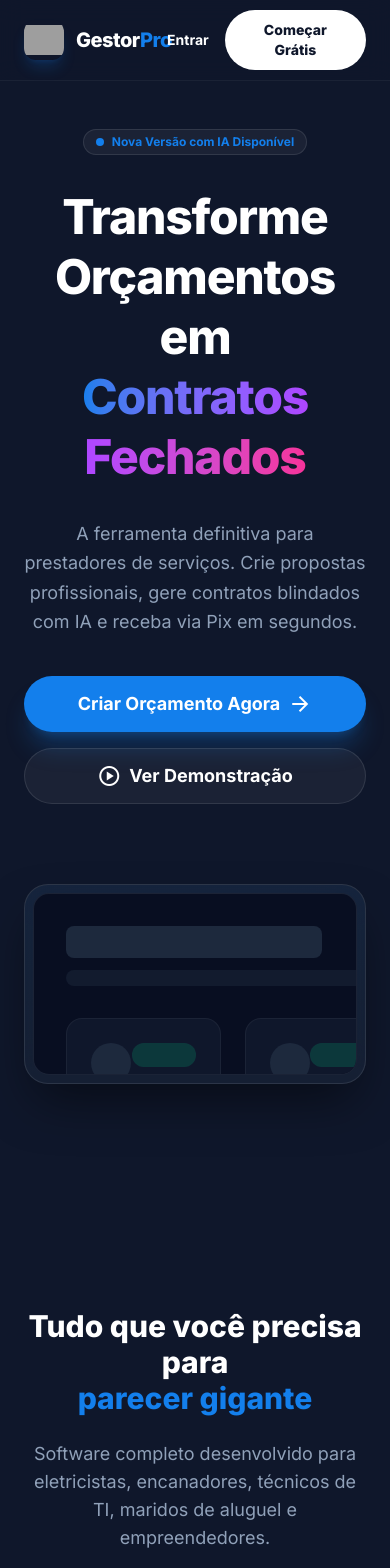
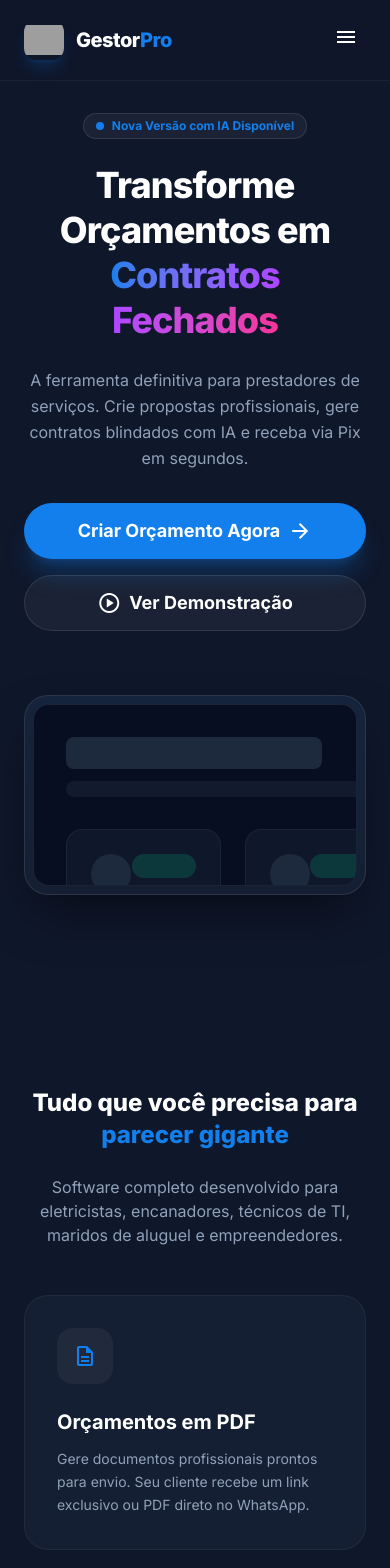
Before and after one commit to Ronickbr/Gestor_Pro, a React (Vite) app: page / in a window 390 px wide. Shown: the top 1568 px of the page. Built offline with nearby package versions, Linux system fonts and the light colour scheme; grey boxes are pictures that could not be loaded.

Commit message:
feat(mobile): improve landing page responsiveness and add mobile menu

```diff
--- a/pages/LandingPage.tsx
+++ b/pages/LandingPage.tsx
@@ -1,9 +1,10 @@
-import React, { useEffect } from 'react';
+import React, { useEffect, useState } from 'react';
 import { useNavigate } from 'react-router-dom';
 import { supabase } from '../lib/supabase';
 
 const LandingPage: React.FC = () => {
     const navigate = useNavigate();
+    const [isMobileMenuOpen, setIsMobileMenuOpen] = useState(false);
 
     useEffect(() => {
         const checkSession = async () => {
@@ -19,6 +20,7 @@ const LandingPage: React.FC = () => {
         const element = document.getElementById(id);
         if (element) {
             element.scrollIntoView({ behavior: 'smooth' });
+            setIsMobileMenuOpen(false);
         }
     };
 
@@ -31,12 +33,16 @@ const LandingPage: React.FC = () => {
                         <img src="https://i.imgur.com/6i2hhmf.png" className="size-10 object-contain rounded-xl shadow-lg shadow-primary/20" alt="Logo" />
                         <span className="font-black text-xl tracking-tight">Gestor<span className="text-primary">Pro</span></span>
                     </div>
+
+                    {/* Desktop Menu */}
                     <div className="hidden md:flex items-center gap-8 text-sm font-medium text-slate-300">
                         <button onClick={() => scrollToSection('features')} className="hover:text-white transition-colors">Funcionalidades</button>
                         <button onClick={() => scrollToSection('benefits')} className="hover:text-white transition-colors">Benefícios</button>
                         <button onClick={() => scrollToSection('pricing')} className="hover:text-white transition-colors">Planos</button>
                     </div>
-                    <div className="flex items-center gap-4">
+
+                    {/* Desktop Actions */}
+                    <div className="hidden md:flex items-center gap-4">
                         <button
                             onClick={() => navigate('/login')}
                             className="text-sm font-bold text-white hover:text-primary transition-colors"
@@ -50,37 +56,82 @@ const LandingPage: React.FC = () => {
                             Começar Grátis
                         </button>
                     </div>
+
+                    {/* Mobile Menu Button */}
+                    <button
+                        className="md:hidden p-2 text-white active:scale-95 transition-transform"
+                        onClick={() => setIsMobileMenuOpen(!isMobileMenuOpen)}
+                        aria-label="Menu"
+                    >
+                        <span className="material-symbols-outlined text-3xl">
+                            {isMobileMenuOpen ? 'close' : 'menu'}
+                        </span>
+                    </button>
                 </div>
+
+                {/* Mobile Menu Overlay */}
+                {isMobileMenuOpen && (
+                    <div className="fixed inset-0 top-20 z-40 bg-slate-900/95 backdrop-blur-xl border-t border-white/5 md:hidden animate-in slide-in-from-top-5 duration-200 flex flex-col p-6 gap-6 h-[calc(100vh-80px)] overflow-y-auto">
+                        <div className="flex flex-col gap-2 text-lg font-medium text-slate-300">
+                            <button onClick={() => scrollToSection('features')} className="text-left hover:text-white py-4 border-b border-white/5 flex items-center justify-between group">
+                                Funcionalidades
+                                <span className="material-symbols-outlined opacity-0 group-hover:opacity-100 transition-opacity">chevron_right</span>
+                            </button>
+                            <button onClick={() => scrollToSection('benefits')} className="text-left hover:text-white py-4 border-b border-white/5 flex items-center justify-between group">
+                                Benefícios
+                                <span className="material-symbols-outlined opacity-0 group-hover:opacity-100 transition-opacity">chevron_right</span>
+                            </button>
+                            <button onClick={() => scrollToSection('pricing')} className="text-left hover:text-white py-4 border-b border-white/5 flex items-center justify-between group">
+                                Planos
+                                <span className="material-symbols-outlined opacity-0 group-hover:opacity-100 transition-opacity">chevron_right</span>
+                            </button>
+                        </div>
+                        <div className="flex flex-col gap-4 mt-auto pb-8">
+                            <button
+                                onClick={() => navigate('/login')}
+                                className="w-full h-14 text-white font-bold border border-white/10 rounded-xl hover:bg-white/5 flex items-center justify-center gap-2"
+                            >
+                                Entrar
+                            </button>
+                            <button
+                                onClick={() => navigate('/login')}
+                                className="w-full h-14 bg-white text-slate-900 rounded-xl font-black hover:bg-slate-200 flex items-center justify-center gap-2 shadow-xl"
+                            >
+                                Começar Grátis <span className="material-symbols-outlined">arrow_forward</span>
+                            </button>
+                        </div>
+                    </div>
+                )}
             </nav>
 
             {/* Hero Section */}
-            <section className="relative pt-32 pb-20 md:pt-48 md:pb-32 px-6 overflow-hidden">
+            <section className="relative pt-28 pb-16 md:pt-48 md:pb-32 px-6 overflow-hidden">
                 <div className="absolute top-0 left-1/2 -translate-x-1/2 w-[1000px] h-[500px] bg-primary/20 blur-[120px] rounded-full -z-10 pointer-events-none"></div>
                 <div className="max-w-5xl mx-auto text-center">
-                    <div className="inline-flex items-center gap-2 px-3 py-1 rounded-full bg-white/5 border border-white/10 text-xs font-bold text-primary mb-8 animate-in fade-in slide-in-from-bottom-4 duration-700">
+                    <div className="inline-flex items-center gap-2 px-3 py-1 rounded-full bg-white/5 border border-white/10 text-xs font-bold text-primary mb-6 md:mb-8 animate-in fade-in slide-in-from-bottom-4 duration-700">
                         <span className="relative flex h-2 w-2">
                             <span className="animate-ping absolute inline-flex h-full w-full rounded-full bg-primary opacity-75"></span>
                             <span className="relative inline-flex rounded-full h-2 w-2 bg-primary"></span>
                         </span>
                         Nova Versão com IA Disponível
                     </div>
-                    <h1 className="text-5xl md:text-7xl font-black tracking-tight mb-8 leading-tight animate-in fade-in slide-in-from-bottom-8 duration-700 delay-100">
+                    <h1 className="text-4xl md:text-5xl lg:text-7xl font-black tracking-tight mb-6 md:mb-8 leading-tight animate-in fade-in slide-in-from-bottom-8 duration-700 delay-100">
                         Transforme Orçamentos em <br />
                         <span className="text-transparent bg-clip-text bg-gradient-to-r from-primary via-purple-500 to-pink-500">Contratos Fechados</span>
                     </h1>
-                    <p className="text-lg md:text-xl text-slate-400 mb-10 max-w-2xl mx-auto leading-relaxed animate-in fade-in slide-in-from-bottom-8 duration-700 delay-200">
+                    <p className="text-base md:text-xl text-slate-400 mb-8 md:mb-10 max-w-2xl mx-auto leading-relaxed animate-in fade-in slide-in-from-bottom-8 duration-700 delay-200">
                         A ferramenta definitiva para prestadores de serviços. Crie propostas profissionais, gere contratos blindados com IA e receba via Pix em segundos.
                     </p>
                     <div className="flex flex-col md:flex-row items-center justify-center gap-4 animate-in fade-in slide-in-from-bottom-8 duration-700 delay-300">
                         <button
                             onClick={() => navigate('/login')}
-                            className="w-full md:w-auto h-14 px-8 rounded-full bg-primary text-white font-bold text-lg hover:bg-primary/90 transition-all hover:scale-105 shadow-xl shadow-primary/25 flex items-center justify-center gap-2"
+                            className="w-full md:w-auto h-14 px-8 rounded-full bg-primary text-white font-bold text-lg hover:bg-primary/90 transition-all hover:scale-105 shadow-xl shadow-primary/25 flex items-center justify-center gap-2 active:scale-95"
                         >
                             Criar Orçamento Agora <span className="material-symbols-outlined">arrow_forward</span>
                         </button>
                         <button
                             onClick={() => document.getElementById('features')?.scrollIntoView({ behavior: 'smooth' })}
-                            className="w-full md:w-auto h-14 px-8 rounded-full bg-white/5 text-white border border-white/10 font-bold text-lg hover:bg-white/10 transition-all flex items-center justify-center gap-2"
+                            className="w-full md:w-auto h-14 px-8 rounded-full bg-white/5 text-white border border-white/10 font-bold text-lg hover:bg-white/10 transition-all flex items-center justify-center gap-2 active:scale-95"
                         >
                             <span className="material-symbols-outlined">play_circle</span> Ver Demonstração
                         </button>
@@ -136,11 +187,11 @@ const LandingPage: React.FC = () => {
             </section>
 
             {/* Features Grid */}
-            <section id="features" className="py-24 px-6 bg-slate-900 relative">
+            <section id="features" className="py-16 md:py-24 px-6 bg-slate-900 relative">
                 <div className="max-w-7xl mx-auto">
-                    <div className="text-center mb-20">
-                        <h2 className="text-3xl md:text-5xl font-black mb-6">Tudo que você precisa para <br /><span className="text-primary">parecer gigante</span></h2>
-                        <p className="text-slate-400 max-w-2xl mx-auto text-lg">
+                    <div className="text-center mb-12 md:mb-20">
+                        <h2 className="text-2xl md:text-5xl font-black mb-6">Tudo que você precisa para <br /><span className="text-primary">parecer gigante</span></h2>
+                        <p className="text-slate-400 max-w-2xl mx-auto text-base md:text-lg">
                             Software completo desenvolvido para eletricistas, encanadores, técnicos de TI, maridos de aluguel e empreendedores.
                         </p>
                     </div>
@@ -181,10 +232,10 @@ const LandingPage: React.FC = () => {
             </section>
 
             {/* Benefits Section */}
-            <section id="benefits" className="py-24 px-6 bg-slate-950 border-y border-white/5">
-                <div className="max-w-7xl mx-auto flex flex-col md:flex-row items-center gap-16">
-                    <div className="flex-1 space-y-8">
-                        <h2 className="text-3xl md:text-5xl font-black leading-tight">
+            <section id="benefits" className="py-16 md:py-24 px-6 bg-slate-950 border-y border-white/5">
+                <div className="max-w-7xl mx-auto flex flex-col md:flex-row items-center gap-12 md:gap-16">
+                    <div className="flex-1 space-y-6 md:space-y-8">
+                        <h2 className="text-2xl md:text-5xl font-black leading-tight">
                             Passe confiança antes mesmo de <span className="text-emerald-500">apertar o primeiro parafuso.</span>
                         </h2>
                         <div className="space-y-6">
@@ -225,9 +276,9 @@ const LandingPage: React.FC = () => {
             </section>
 
             {/* Pricing */}
-            <section id="pricing" className="py-24 px-6 bg-slate-900">
+            <section id="pricing" className="py-16 md:py-24 px-6 bg-slate-900">
                 <div className="max-w-5xl mx-auto text-center">
-                    <h2 className="text-3xl md:text-5xl font-black mb-16">Investimento que se paga <br />ao fechar o <span className="text-primary">primeiro serviço</span></h2>
+                    <h2 className="text-2xl md:text-5xl font-black mb-12 md:mb-16">Investimento que se paga <br />ao fechar o <span className="text-primary">primeiro serviço</span></h2>
 
                     <div className="grid md:grid-cols-3 gap-6 items-center max-w-6xl mx-auto">
                         {/* Monthly Plan */}
@@ -297,10 +348,10 @@ const LandingPage: React.FC = () => {
             </section>
 
             {/* CTA Footer */}
-            <footer className="py-24 px-6 bg-slate-950 text-center relative overflow-hidden">
+            <footer className="py-16 md:py-24 px-6 bg-slate-950 text-center relative overflow-hidden">
                 <div className="absolute inset-0 bg-[url('https://www.transparenttextures.com/patterns/cubes.png')] opacity-5"></div>
                 <div className="relative z-10 max-w-4xl mx-auto">
-                    <h2 className="text-4xl md:text-6xl font-black mb-8 tracking-tight">Pronto para subir de nível?</h2>
+                    <h2 className="text-3xl md:text-6xl font-black mb-8 tracking-tight">Pronto para subir de nível?</h2>
                     <p className="text-xl text-slate-400 mb-10">Junte-se a milhares de profissionais que estão fechando mais contratos todos os dias.</p>
                     <button
                         onClick={() => navigate('/login')}
```
